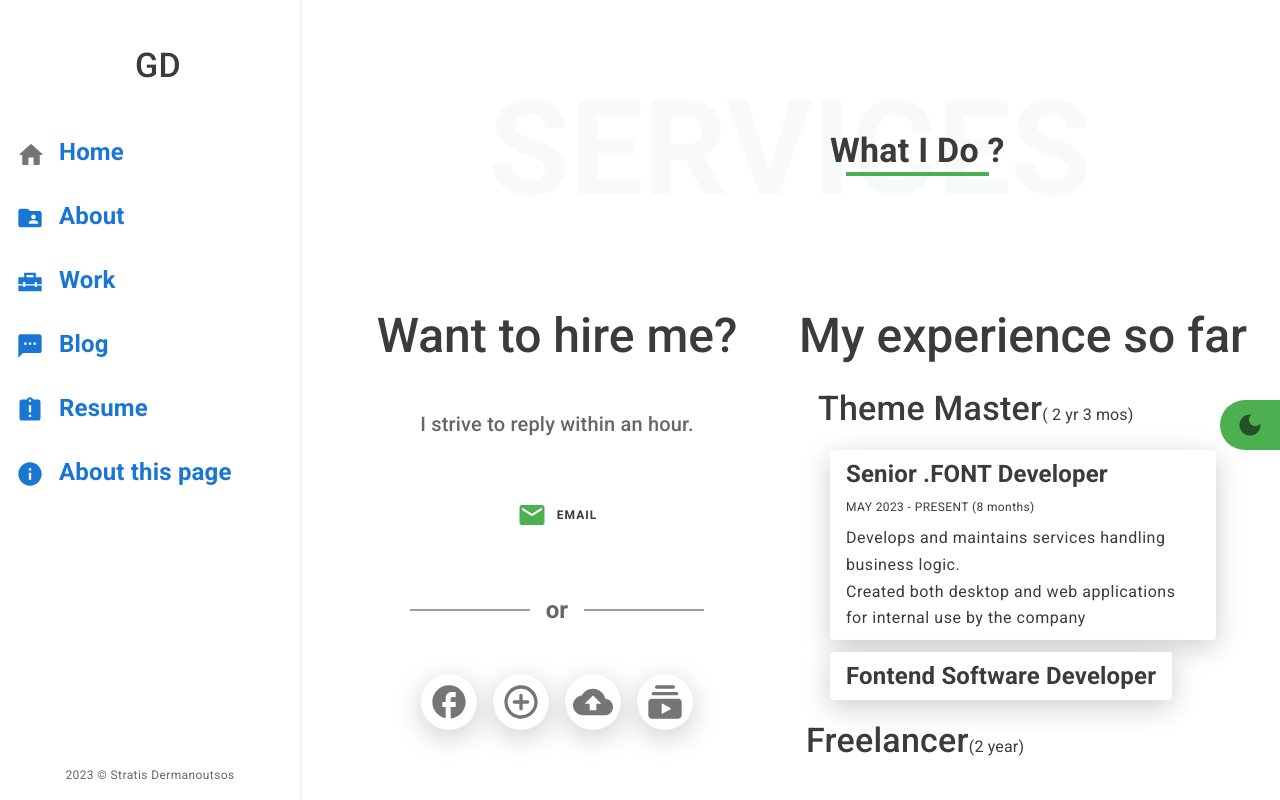
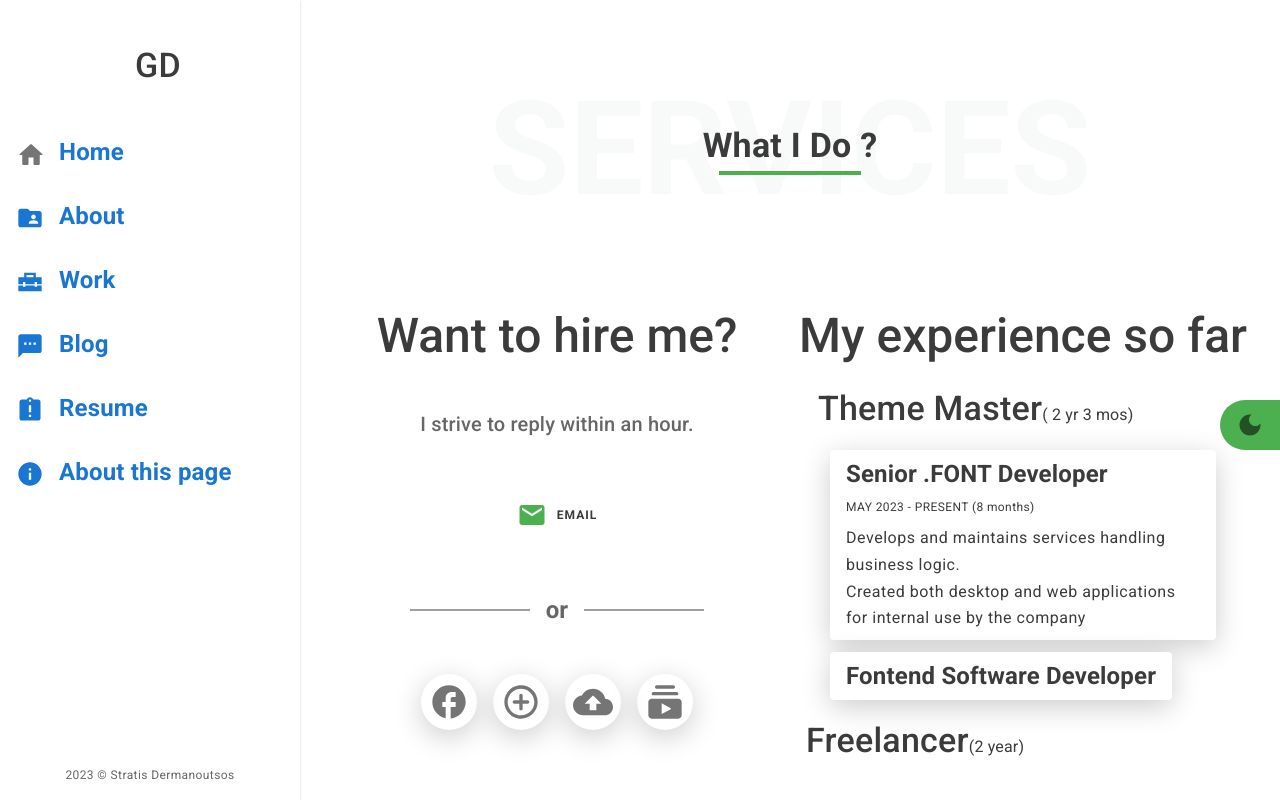
Before and after one commit to Mdjuealhossain/PersonalProject, a Next.js app: page /en/work in a window 1280 px wide. Built offline with nearby package versions, Linux system fonts and the light colour scheme.

Commit message:
fix: top title

```diff
--- a/src/widgets/TopTitle/index.tsx
+++ b/src/widgets/TopTitle/index.tsx
@@ -7,15 +7,12 @@ import { TopTitleProps } from "./Types";
 const TopTitle: FC<TopTitleProps> = ({ title, subtitle }) => {
   return (
     <>
-      <Stack
-        justifyContent="center"
-        alignItems="center"
-        sx={(theme) => ({ color: theme.palette.grey[400], opacity: 0.2 })}
-      >
+      <Stack textAlign="center">
+        <Box sx={(theme) => ({ color: theme.palette.grey[400], opacity: 0.2 })}>
           <Typography variant="h1">{title}</Typography>
-      </Stack>
-      <Box position="absolute" left={830} top={130}>
-        <Typography fontWeight={700} variant="h4">
+        </Box>
+        <Box position="absolute" alignSelf="center" pt={7}>
+          <Typography fontWeight={700} lineHeight={1.5} variant="h4">
             {subtitle}
           </Typography>
           <Divider
@@ -28,6 +25,7 @@ const TopTitle: FC<TopTitleProps> = ({ title, subtitle }) => {
             textAlign="center"
           />
         </Box>
+      </Stack>
     </>
   );
 };
```
Lines whose indentation alone changed are shown as unchanged.
